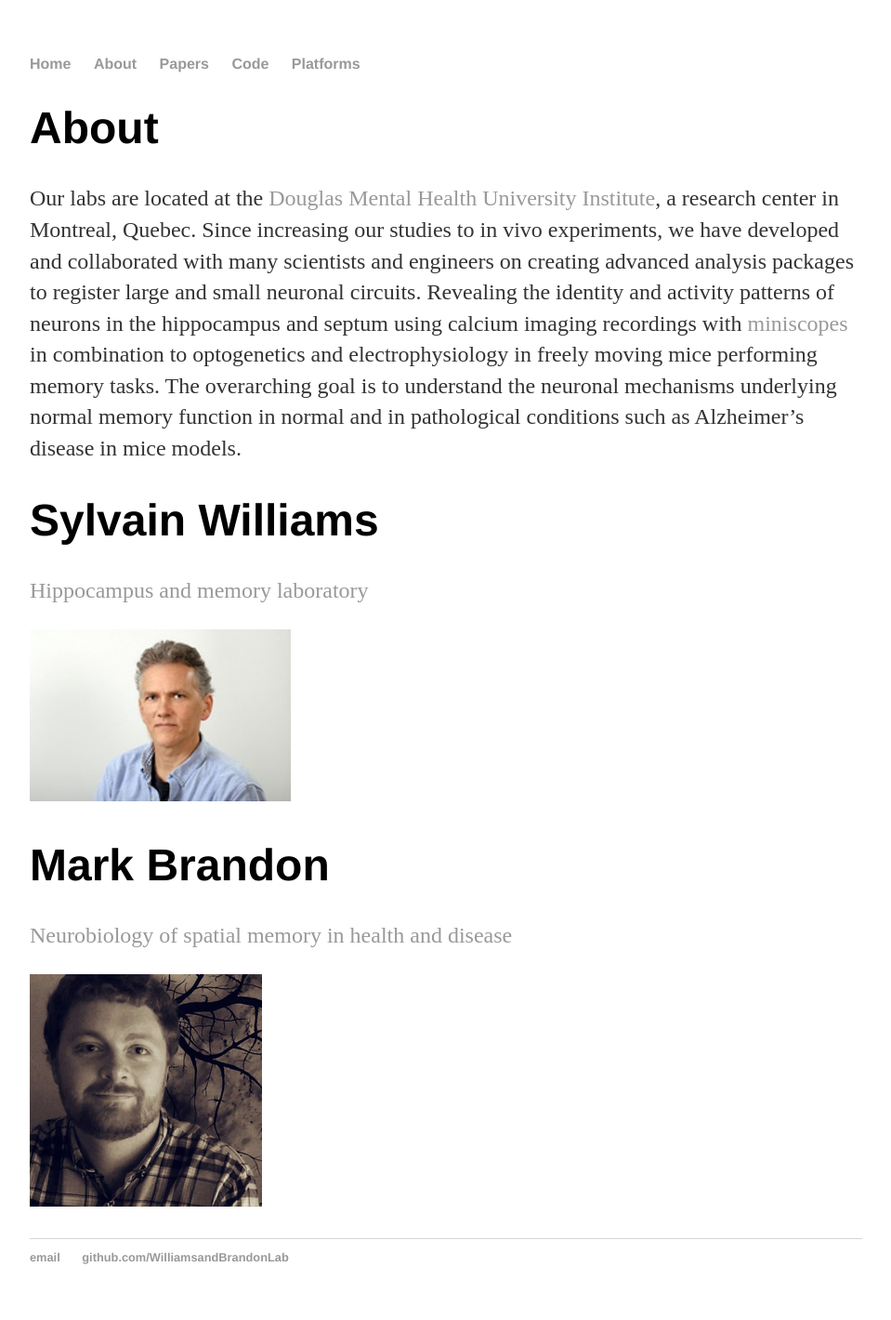
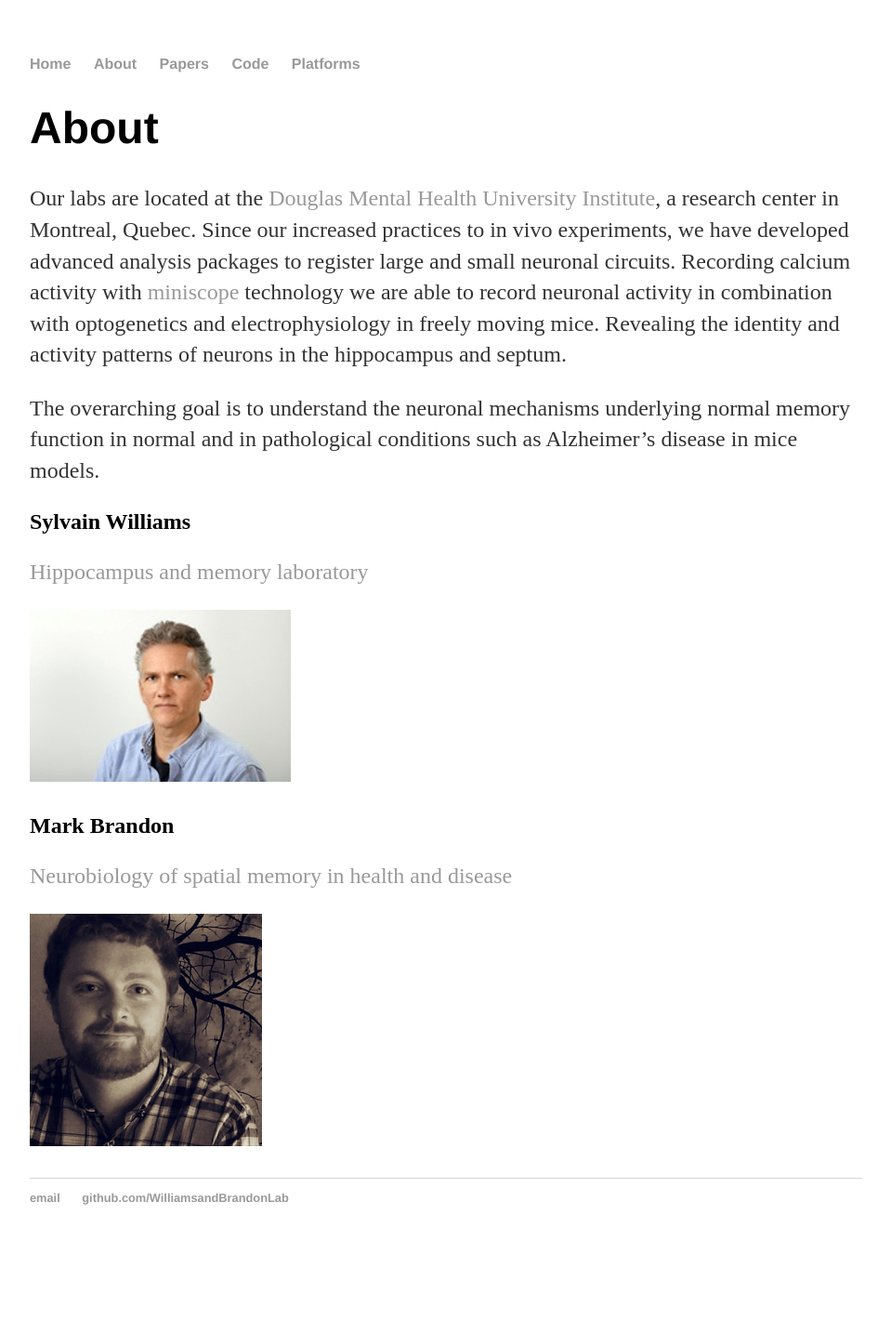
Before and after one commit to WilliamsandBrandanLab/WilliamsandBrandanLab.github.io, a Jekyll site: the page built from about/index.md, in a window 1280 px wide. Shown: the whole page at 93% size, without its empty margins (160-1119 px from the left). Built offline with Jekyll 4.4.1, drawn with Linux system fonts in a browser that asks for light colours; our own code applies the rules of GitHub Pages for plain Markdown files; after the commit the page ends 1356 px from its top, so only the background shows below that.

Commit message:
Update index.md

```diff
--- a/about/index.md
+++ b/about/index.md
@@ -1,14 +1,16 @@
 # About
 
-Our labs are located at the [Douglas Mental Health University Institute](http://www.douglas.qc.ca/?locale=en), a research center in Montreal, Quebec. Since increasing our studies to in vivo experiments, we have developed and collaborated with many scientists and engineers on creating advanced analysis packages to register large and small neuronal circuits. Revealing the identity and activity patterns of neurons in the hippocampus and septum using calcium imaging recordings with [miniscopes](http://miniscope.org/index.php/Main_Page) in combination to optogenetics and electrophysiology in freely moving mice performing memory tasks. The overarching goal is to understand the neuronal mechanisms underlying normal memory function in normal and in pathological conditions such as Alzheimer’s disease in mice models.
+Our labs are located at the [Douglas Mental Health University Institute](http://www.douglas.qc.ca/?locale=en), a research center in Montreal, Quebec. Since our increased practices to in vivo experiments, we have developed advanced analysis packages to register large and small neuronal circuits. Recording calcium activity with [miniscope](http://miniscope.org/index.php/Main_Page) technology we are able to record neuronal activity in combination with optogenetics and electrophysiology in freely moving mice. Revealing the identity and activity patterns of neurons in the hippocampus and septum.
 
-# Sylvain Williams
+The overarching goal is to understand the neuronal mechanisms underlying normal memory function in normal and in pathological conditions such as Alzheimer’s disease in mice models.
+
+## Sylvain Williams
 
 [Hippocampus and memory laboratory](http://sylvainwilliams.ca/ )
 
 <img src="/images/sylvain.jpg" alt="">
 
-# Mark Brandon
+## Mark Brandon
 
 [Neurobiology of spatial memory in health and disease](https://brandonlab.weebly.com/)
 
```
